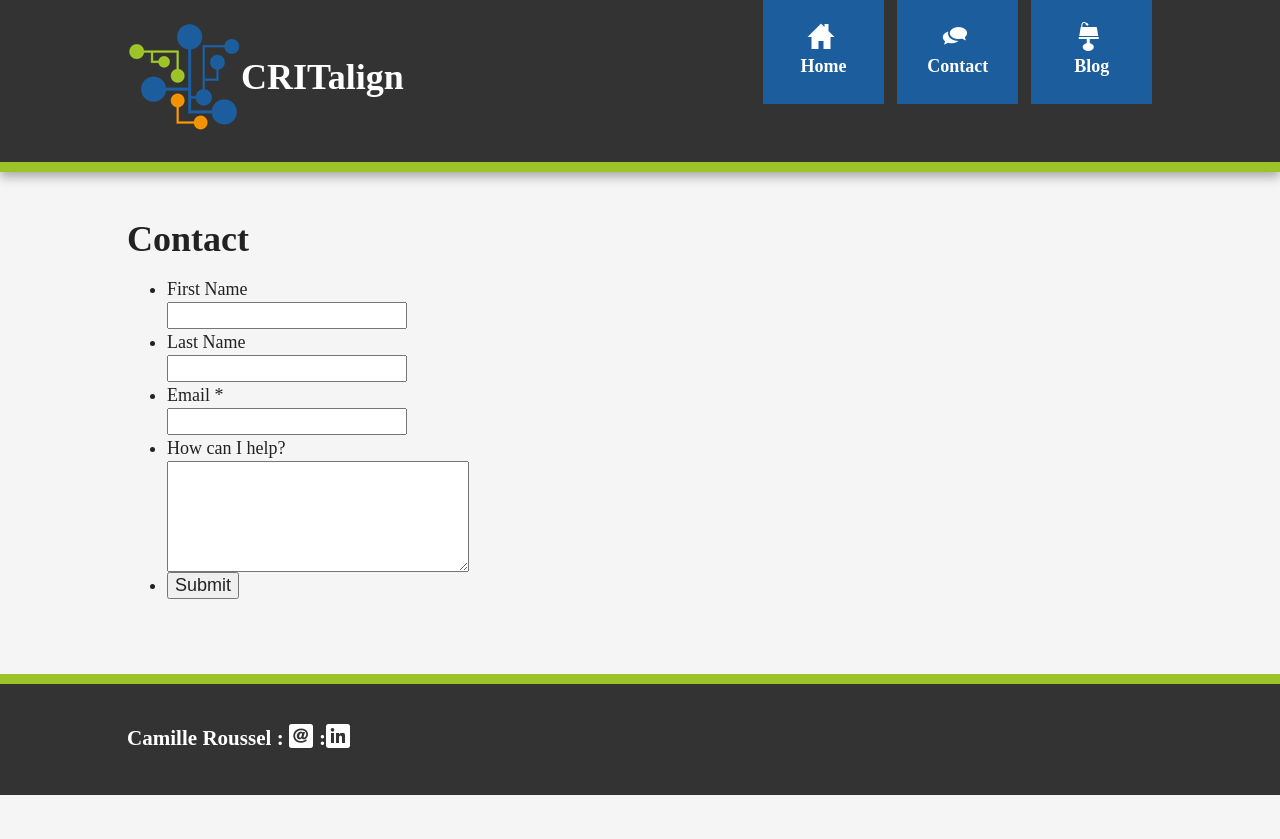
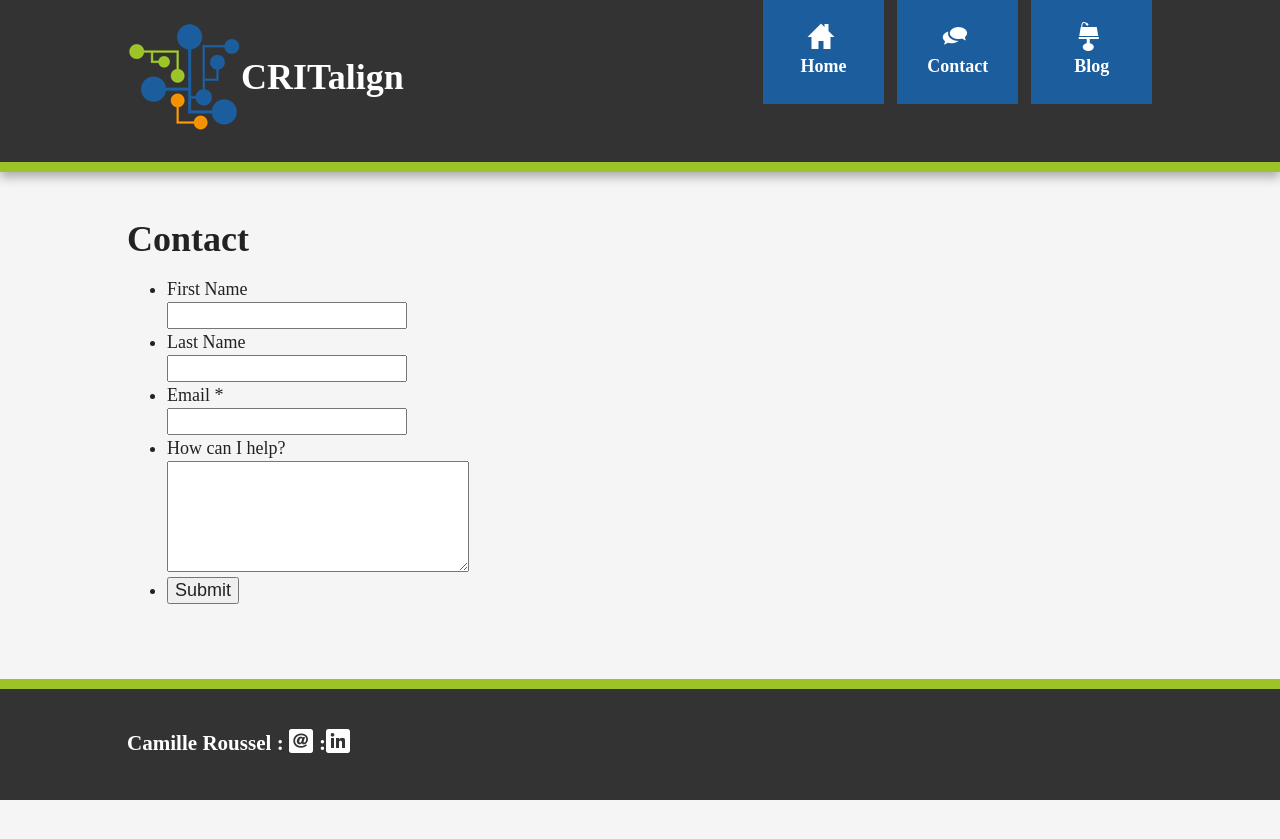
Before and after one commit to critalign/critalign.github.io, a Jekyll site: the page built from contact.html, in a window 1280 px wide. Shown: the top 839 px of the page. Built offline with Jekyll 4.4.1, drawn with Linux system fonts in a browser that asks for light colours; nearby versions of some CDN libraries; some web fonts are replaced.

Commit message:
adjusted submit button spacing

```diff
--- a/contact.html
+++ b/contact.html
@@ -57,12 +57,13 @@ onkeyup=""
  ></textarea>
 
 </div>
-</li> <li class="buttons ">
-<div>
+</li>
+<li class="buttons">
+<div class="submit">
 
-                    <input id="saveForm" name="saveForm" class="btTxt submit"
-    type="submit" value="Submit"
- /></div>
+    <input id="saveForm" name="saveForm" class="button btTxt"
+    type="submit" value="Submit"/>
+</div>
 </li>
 
 <li class="invisible">
--- a/css/main.css
+++ b/css/main.css
@@ -56,6 +56,9 @@ textarea {
     padding: 0.2em 0;
 }
 
+.submit {
+    padding-top: 5px
+}
 
 /* ===== Initializr Styles ==================================================
    Author: Jonathan Verrecchia - verekia.com/initializr/responsive-template
```
